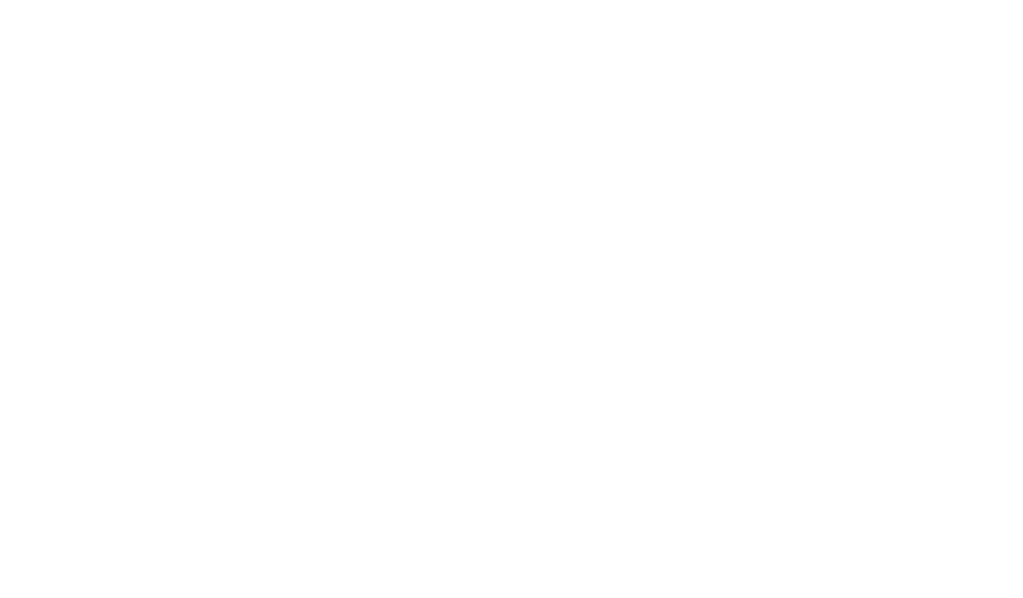
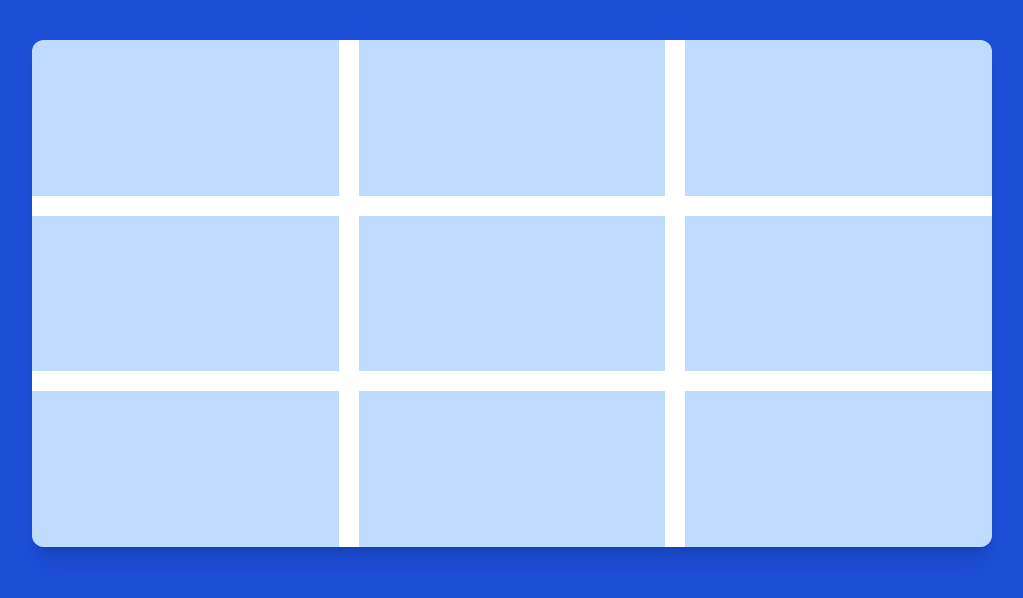
Before and after one commit to paul-madut/Align-four, a React (Vite) app in the folder client/align-four/: page /single-player in a window 1280 px wide. Before the commit this address had no page. Shown: the top 598 px of the page, without its empty margins (128-1151 px from the left). Built offline with nearby package versions, Linux system fonts and the light colour scheme.

Commit message:
Game board added

```diff
--- a/client/align-four/package.json
+++ b/client/align-four/package.json
@@ -9,6 +9,7 @@
     "preview": "vite preview"
   },
   "dependencies": {
+    "axios": "^1.3.4",
     "daisyui": "^2.51.3",
     "react": "^18.2.0",
     "react-dom": "^18.2.0",
--- a/client/align-four/src/App.tsx
+++ b/client/align-four/src/App.tsx
@@ -1,5 +1,6 @@
 import Login from "./components/Login/Login"
 import Register from "./components/Login/Register";
+import SinglePlayer from "./components/Game/SinglePlayer";
 import { BrowserRouter, Navigate, Route, Routes } from 'react-router-dom';
 
 function App() {
@@ -11,6 +12,7 @@ function App() {
       <Routes>
         <Route path="/" element={<Login/>}/>
         <Route path="/register" element={<Register/>}/>
+        <Route path="/single-player" element={<SinglePlayer/>}/>
       </Routes>
 
     </div>
--- /dev/null
+++ b/client/align-four/src/components/Game/GameWindow.tsx
@@ -0,0 +1,20 @@
+import React from 'react';
+
+function GameWindow() {
+    return (
+        <div className=' grid grid-cols-3 grid-rows-3 gap-5 w-3/4 h-2/3 bg-white rounded-xl shadow-xl overflow-hidden '>
+            <div className='tile '></div>
+            <div className='tile '></div>
+            <div className='tile '></div>
+            <div className='tile '></div>
+            <div className='tile '></div>
+            <div className='tile '></div>
+            <div className='tile '></div>
+            <div className='tile '></div>
+            <div className='tile '></div>
+
+        </div>
+    );
+}
+
+export default GameWindow;
--- a/client/align-four/src/components/Game/SinglePlayer.tsx
+++ b/client/align-four/src/components/Game/SinglePlayer.tsx
@@ -0,0 +1,13 @@
+import React from 'react';
+import GameWindow from './GameWindow';
+
+function SinglePlayer() {
+    return (
+        <div className=' bg-blue-700 h-screen w-full flex justify-center pt-10'>
+        <GameWindow></GameWindow>
+
+        </div>
+    );
+}
+
+export default SinglePlayer;
--- a/client/align-four/src/components/Login/Login.tsx
+++ b/client/align-four/src/components/Login/Login.tsx
@@ -1,4 +1,3 @@
-import React from 'react'
 
 function Login() {
   return (
--- a/client/align-four/src/index.css
+++ b/client/align-four/src/index.css
@@ -1,3 +1,11 @@
 @tailwind base;
 @tailwind components;
 @tailwind utilities;
+
+.tile{
+    @apply bg-blue-400 opacity-40 h-full w-full;
+}
+
+.tile:hover{
+    @apply opacity-100
+}
```
Also changed, not shown: client/align-four/src/components/Api/CPUMoves.tsx (added), 1 other file (tests, documents, lock files or other folders).
